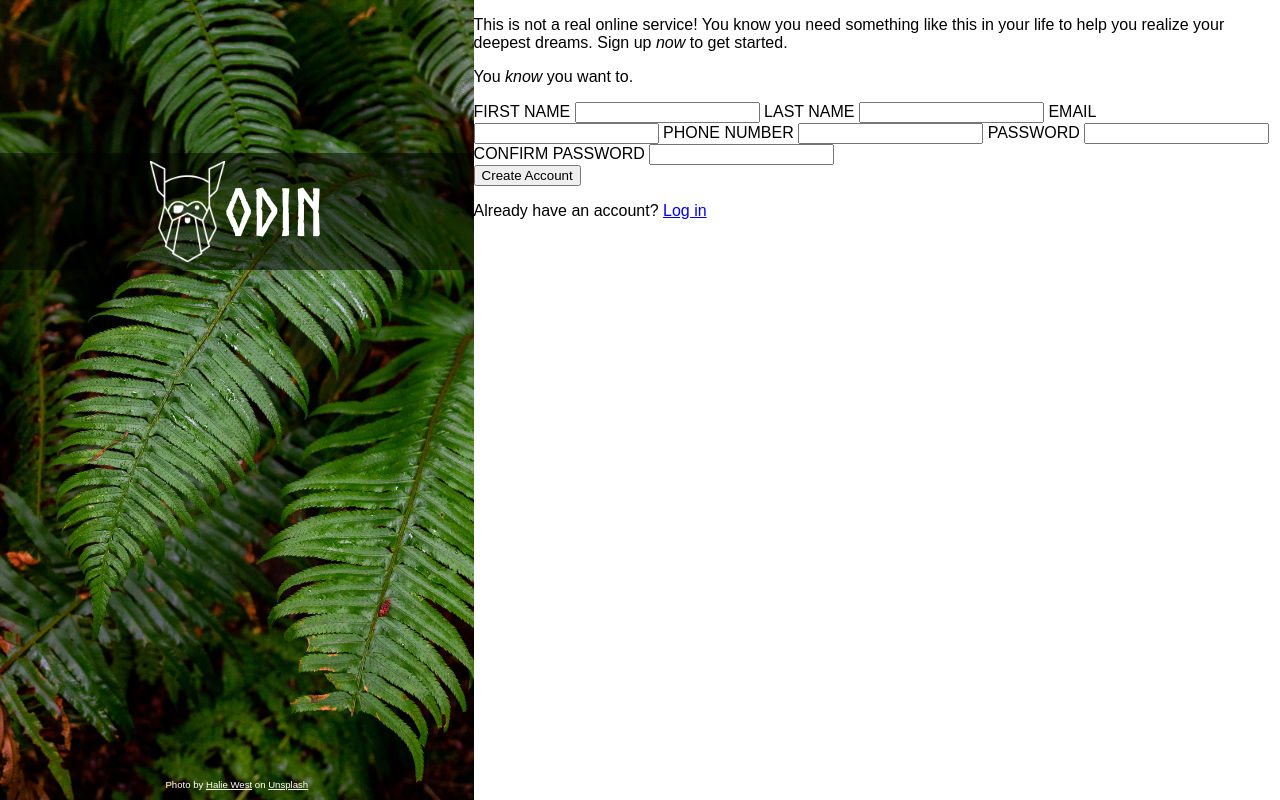
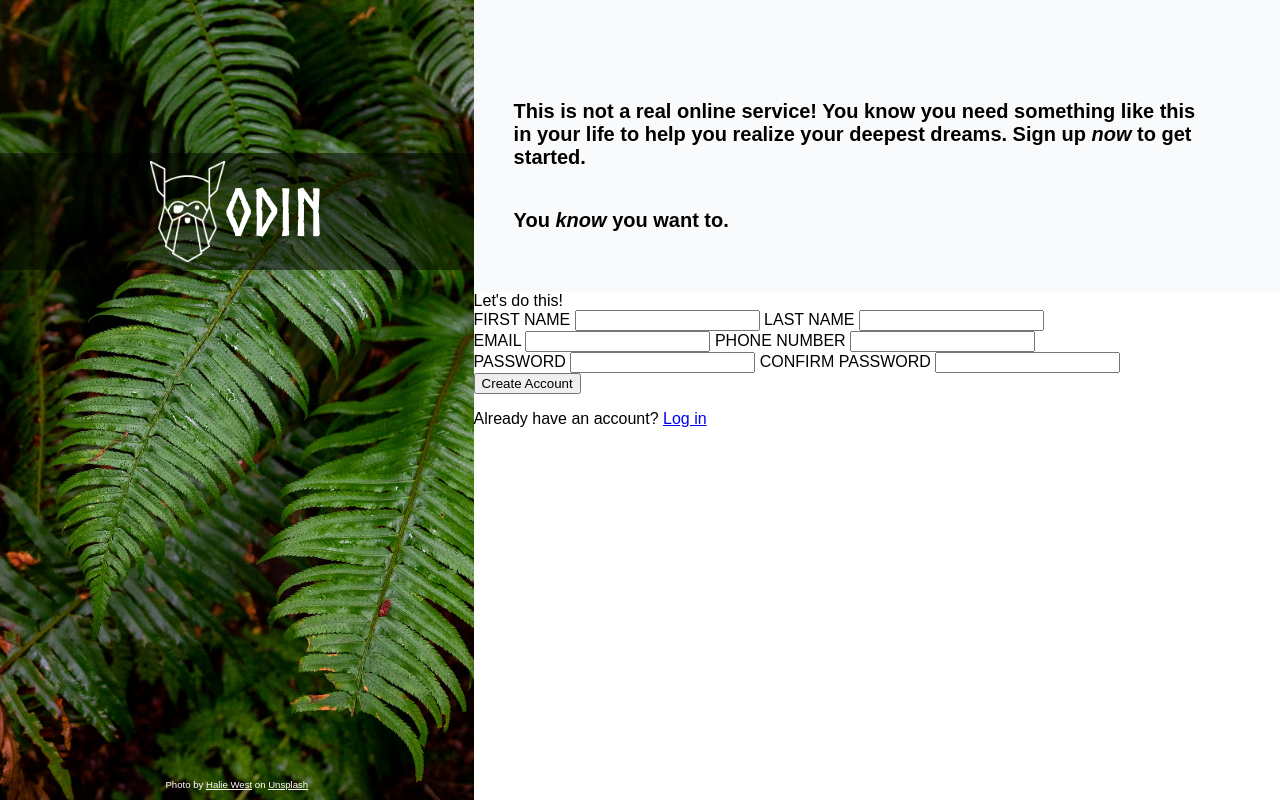
Before and after one commit to DrewBagelz/odin-form, a plain HTML site: page index.html in a window 1280 px wide. Drawn offline with Linux system fonts and the light colour scheme.

Commit message:
Restructure form html

```diff
--- a/index.html
+++ b/index.html
@@ -18,7 +18,7 @@
 			</div>
 		</div>
 		<div class="right-container">
-			<div>
+			<div class="info">
 				<p>
 					This is not a real online service! You know you need something like
 					this in your life to help you realize your deepest dreams. Sign up
@@ -27,19 +27,26 @@
 				<p>You <em>know</em> you want to.</p>
 			</div>
 			<div class="sign-up">
+				<div class="form-header">Let's do this!</div>
 				<form action="#" method="post">
+					<div class="row-1">
 						<label for="first-name">FIRST NAME</label>
 						<input type="text" id="first-name" name="first-name" />
 						<label for="last-name">LAST NAME</label>
 						<input type="text" id="last-name" name="last-name" />
+					</div>
+					<div class="row-2">
 						<label for="email">EMAIL</label>
 						<input type="email" id="email" name="email" />
 						<label for="phone">PHONE NUMBER</label>
 						<input type="tel" id="phone" name="phone" />
+					</div>
+					<div class="row-3">
 						<label for="pwd">PASSWORD</label>
 						<input type="password" id="pwd" name="pwd" />
 						<label for="confirm-pwd">CONFIRM PASSWORD</label>
 						<input type="password" id="confirm-pwd" name="confirm-pwd" />
+					</div>
 					<div class="button">
 						<button type="submit">Create Account</button>
 						<p>Already have an account? <a href="#">Log in</a></p>
```
Lines whose indentation alone changed are shown as unchanged.
